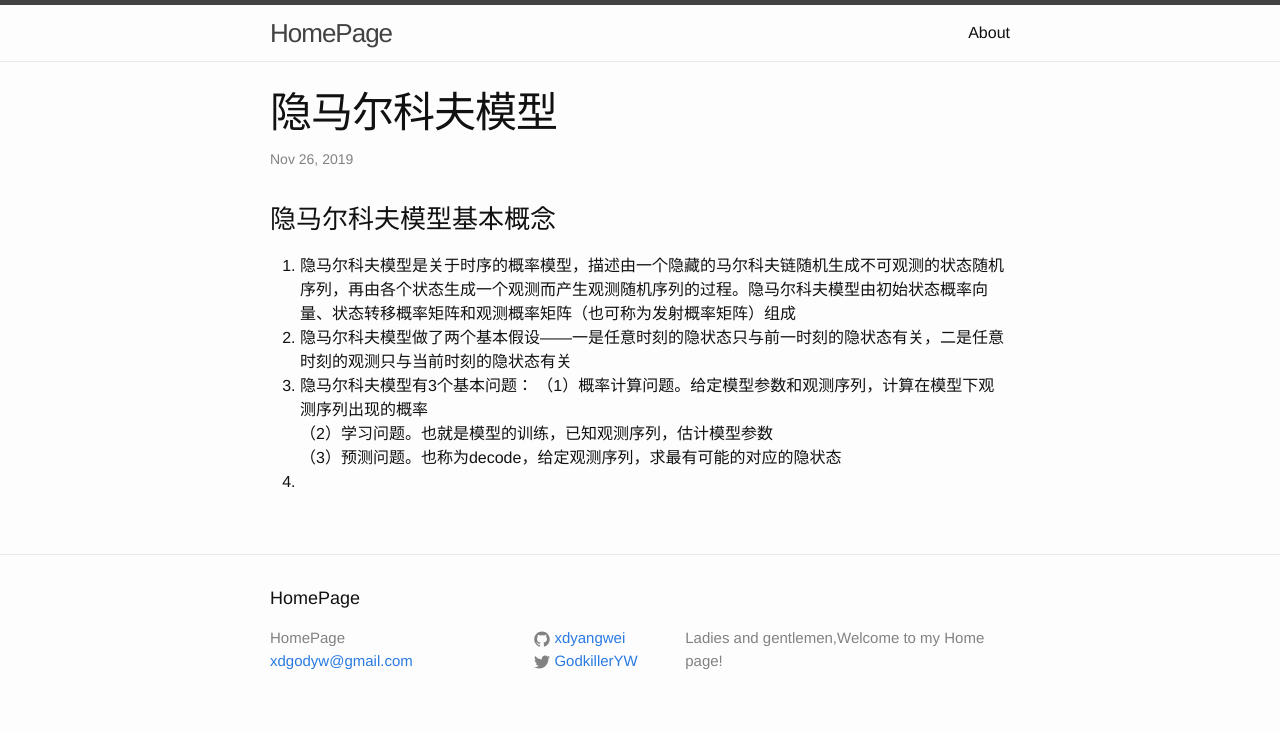
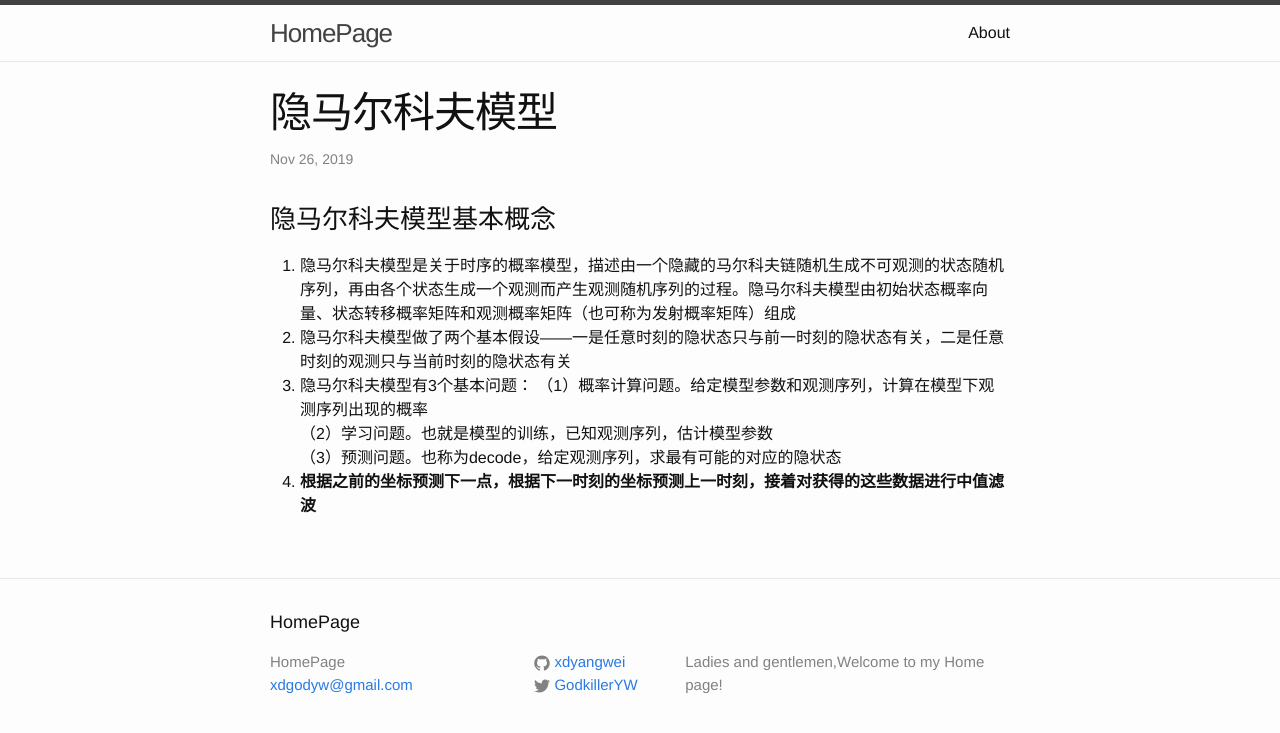
Before and after one commit to xdyangwei/xdyangwei.github.io, a Jekyll site: the page built from _posts/2019-11-26-隐马尔科夫模型.md, in a window 1280 px wide. Shown: the top 733 px of the page. Built offline with Jekyll 4.4.1, drawn with Linux system fonts in a browser that asks for light colours; our own code applies the rules of GitHub Pages for plain Markdown files.

Commit message:
record the idea

```diff
--- a/_posts/2019-11-26-隐马尔科夫模型.md
+++ b/_posts/2019-11-26-隐马尔科夫模型.md
@@ -5,4 +5,4 @@
 （1）概率计算问题。给定模型参数和观测序列，计算在模型下观测序列出现的概率
 （2）学习问题。也就是模型的训练，已知观测序列，估计模型参数
 （3）预测问题。也称为decode，给定观测序列，求最有可能的对应的隐状态
-4.
+4. **根据之前的坐标预测下一点，根据下一时刻的坐标预测上一时刻，接着对获得的这些数据进行中值滤波**
```
